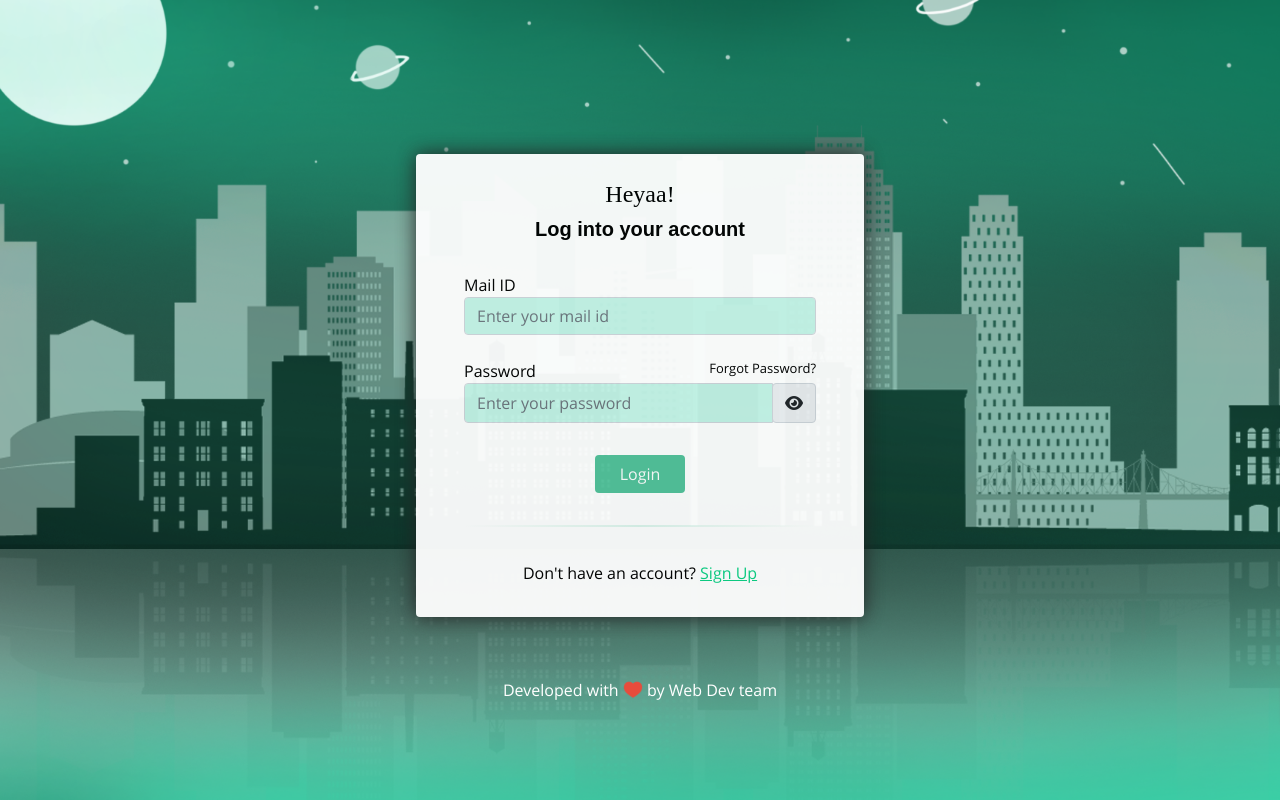
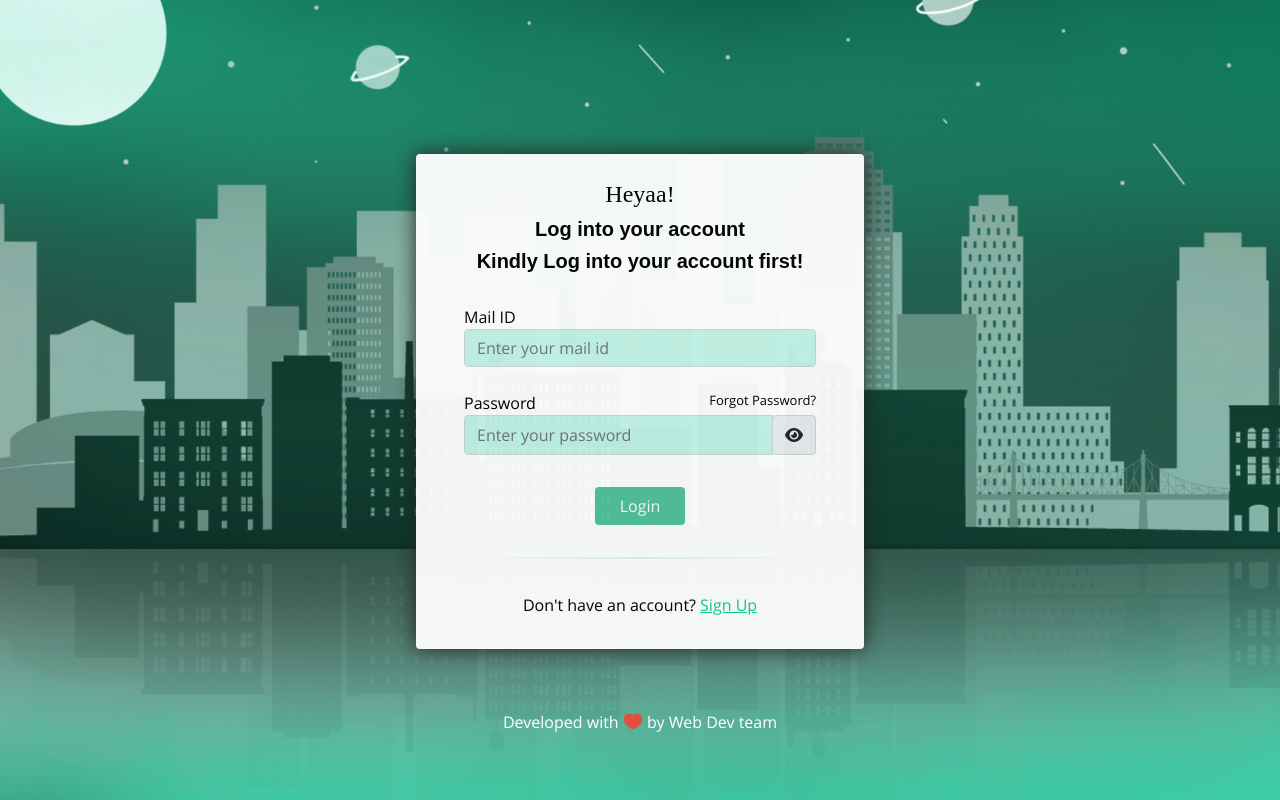
Before and after one commit to Vivek-1452/Pladex, a React (Create React App) app: page /CheckRegister in a window 1280 px wide. Built offline with nearby package versions, Linux system fonts and the light colour scheme; no server answers.

Commit message:
Props updated

```diff
--- a/src/components/CheckCompReg.js
+++ b/src/components/CheckCompReg.js
@@ -7,8 +7,6 @@ import FocusCompReg from "./FocusCompReg";
 import axios from "axios";
 
 function CheckCompReg() {
-  const method = 2;
-
   const [isLoaded, setIsLoaded] = useState(false);
 
   useEffect(() => {
@@ -19,7 +17,9 @@ function CheckCompReg() {
     });
   }, [isLoaded]);
 
-  return <>{isLoaded ? <FocusCompReg /> : <LoginMain props={method} />}</>;
+  return (
+    <>{isLoaded ? <FocusCompReg /> : <LoginMain method="competition" />}</>
+  );
 }
 
 export default CheckCompReg;
--- a/src/components/CheckReg.js
+++ b/src/components/CheckReg.js
@@ -7,8 +7,6 @@ import LoginMain from "./LoginMain";
 import axios from "axios";
 
 function CheckReg() {
-  const method = 1;
-
   const [isLoaded, setIsLoaded] = useState(false);
 
   useEffect(() => {
@@ -19,7 +17,7 @@ function CheckReg() {
     });
   }, [isLoaded]);
 
-  return <>{isLoaded ? <FocusReg /> : <LoginMain props={method} />}</>;
+  return <>{isLoaded ? <FocusReg /> : <LoginMain method="event" />}</>;
 }
 
 export default CheckReg;
--- a/src/components/LoginMain.js
+++ b/src/components/LoginMain.js
@@ -20,6 +20,21 @@ function LoginMain(props) {
       "83356ace8891b8d4b2fa144bcd6914a448bdff2ad348b86602c6674fef2dea8a"
     ) {
       setprop1(true);
+    } else if (
+      params ==
+      "3dbb4af3c5c4487908ea5f23315a2b578c09c5b20be208917b17e08a52c51e3f"
+    ) {
+      alert("Logged out successfully!");
+    } else if (
+      params ==
+      "b54dc0f6b309929dd43ef88aa54958f854af3aa23e1744da5ded5887d79a8d0e"
+    ) {
+      alert("Unable to logout!");
+    } else if (props.method == "event" || props.method == "competition") {
+      document.getElementById("log").style.display = "none";
+      document.getElementById("logevent").style.display = "block";
+    } else {
+      setprop1(false);
     }
   }, [prop1]);
 
@@ -96,10 +111,18 @@ function LoginMain(props) {
                 Uh-Oh!
               </h4>
               <h5
+                id="log"
                 className={prop1 ? "d-none" : "d-block"}
                 style={{ fontWeight: "bolder", fontFamily: "sans-serif" }}
               >
                 Log into your account
+              </h5>
+              <h5
+                id="logevent"
+                className={prop1 ? "d-none" : "d-block"}
+                style={{ fontWeight: "bolder", fontFamily: "sans-serif" }}
+              >
+                Kindly Log into your account first!
               </h5>
               <h5
                 className={prop1 ? "d-block" : "d-none"}
```
Also changed, not shown: 1 other file (tests, documents, lock files or other folders).
